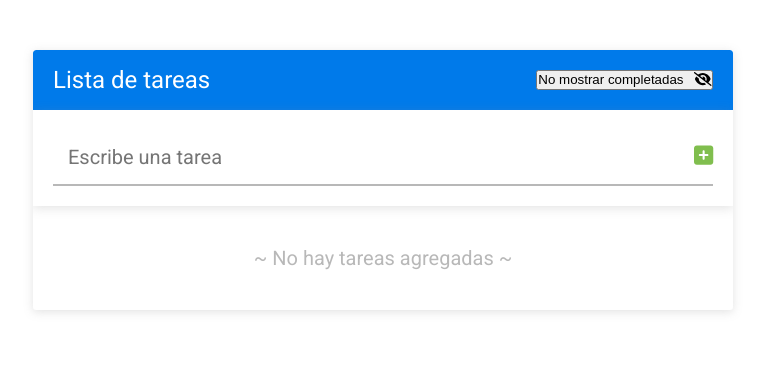
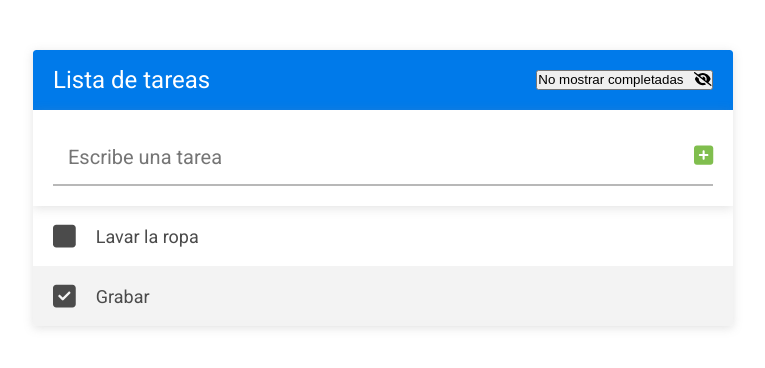
Before and after one commit to alfred3ks/lista_de_tareas, a React (Create React App) app: page / in a window 1280 px wide. Shown: the top 368 px of the page, without its empty margins (257-1022 px from the left). Built offline with nearby package versions, Linux system fonts and the light colour scheme.

Commit message:
Agrego la funcionalidad para el ckeck box de las tareas.

```diff
--- a/src/App.css
+++ b/src/App.css
@@ -144,3 +144,28 @@
   font-size: 20px;
   padding: 40px 20px;
 }
+
+/* * --- --- ---  FORMULARIO EDITAR TAREA --- --- --- */
+.form-edit-task {
+  display: flex;
+}
+
+.form-edit-task__input {
+  width: 100%;
+  border: none;
+  border-bottom: 2px solid #b8b8b8;
+  background: none;
+  font-size: 20px;
+  font-family: "Roboto", sans-serif;
+  margin-right: 20px;
+}
+
+.form-edit-task__btn {
+  border: none;
+  background: var(--verde);
+  cursor: pointer;
+  color: #fff;
+  padding: 0 10px;
+  font-family: "Roboto", sans-serif;
+  border-radius: 3px;
+}
--- a/src/App.js
+++ b/src/App.js
@@ -7,7 +7,12 @@ import './App.css';
 const App = () => {
 
   // Creamos un estado inicial que tendra nuestras tareas: Un Arrays vacio:
-  const [tareas, cambiarTareas] = useState([]);
+  const [tareas, cambiarTareas] = useState([
+
+    { id: 1, texto: 'Lavar la ropa', completada: false },
+    { id: 2, texto: 'Grabar', completada: true },
+
+  ]);
 
   console.log(tareas);
 
@@ -15,7 +20,7 @@ const App = () => {
     <div className='contenedor'>
       <Header />
       <FormularioTareas tareas={tareas} cambiarTareas={cambiarTareas} />
-      <ListaTareas tareas={tareas} />
+      <ListaTareas tareas={tareas} cambiarTareas={cambiarTareas} />
     </div>
   );
 }
--- a/src/components/ListaTareas.js
+++ b/src/components/ListaTareas.js
@@ -1,14 +1,31 @@
 import React from 'react';
 import Tarea from './Tarea';
 
-const ListaTareas = ({ tareas }) => {
+const ListaTareas = ({ tareas, cambiarTareas }) => {
+
+  // Creamos la funcion para editar el input de la tarea, el checkbox:
+  const toggleCompletada = (id) => {
+
+    cambiarTareas(
+      tareas.map(
+        (tarea) => {
+          if (tarea.id === id) {
+            return { ...tarea, completada: !tarea.completada }
+          } else {
+            return tarea;
+          }
+        }
+      )
+    )
+  }
+
   return (
     <ul className='list-tasks'>
       {
         tareas.length > 0
           ?
           tareas.map((tarea) => {
-            return <Tarea key={tarea.id} tarea={tarea} />
+            return <Tarea key={tarea.id} tarea={tarea} toggleCompletada={toggleCompletada} />
           })
           :
           <div className='list-tasks__msj'>~ No hay tareas agregadas ~</div>
--- a/src/components/Tarea.js
+++ b/src/components/Tarea.js
@@ -1,16 +1,57 @@
-import React from 'react';
+import React, { useState } from 'react';
 import { FontAwesomeIcon } from '@fortawesome/react-fontawesome';
-import { faCheckSquare, faEdit, faTimes } from '@fortawesome/free-solid-svg-icons';
+import { faCheckSquare, faSquare, faEdit, faTimes } from '@fortawesome/free-solid-svg-icons';
 
-const Tarea = ({ tarea }) => {
+
+const Tarea = ({ tarea, toggleCompletada }) => {
+
+  // Estado para editar la tarea:
+  const [editandoTarea, cambiarEditandoTarea] = useState(false);
+
+  // Estado para editar el input:
+  const [nuevaTarea, cambiarNuevaTarea] = useState(tarea.texto);
+
+  // Le agregamos al formulario este evento de enviar:onSubmit
+  const handleSubmit = (e) => {
+    e.preventDefault();
+    cambiarEditandoTarea(false);
+  }
+
+
+
   return (
     <li className='list-tasks__task'>
-      <FontAwesomeIcon icon={faCheckSquare} className='list-tasks__icon list-tasks__icon-check' />
+      <FontAwesomeIcon icon={tarea.completada ? faCheckSquare : faSquare}
+        className='list-tasks__icon list-tasks__icon-check'
+        onClick={() => { toggleCompletada(tarea.id) }}
+      />
+
       <div className='list-tasks__text'>
-        {tarea.texto}
+        {editandoTarea ?
+          <form action="" className='form-edit-task' onSubmit={handleSubmit}>
+            <input
+              type="text"
+              className='form-edit-task__input'
+              value={nuevaTarea}
+              onChange={(e) => {
+                cambiarNuevaTarea(e.target.value);
+              }}
+
+            />
+            <button className='form-edit-task__btn' type='submit'>Actualizar</button>
+
+          </form>
+          :
+          tarea.texto
+        }
       </div>
+
       <div className='list-tasks__container-buttons'>
-        <FontAwesomeIcon icon={faEdit} className='list-tasks__icon list-tasks__icon-action' />
+        <FontAwesomeIcon
+          icon={faEdit}
+          className='list-tasks__icon list-tasks__icon-action'
+          onClick={() => { cambiarEditandoTarea(!editandoTarea) }}
+        />
         <FontAwesomeIcon icon={faTimes} className='list-tasks__icon list-tasks__icon-action' />
       </div>
     </li>
```
